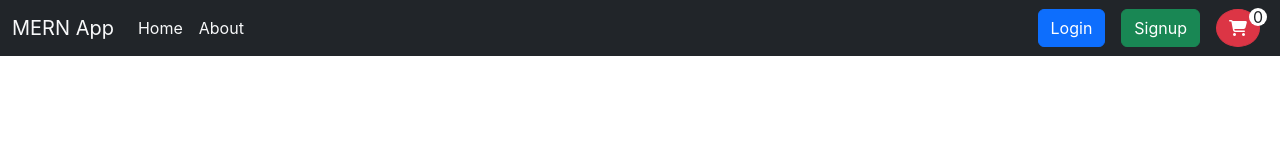
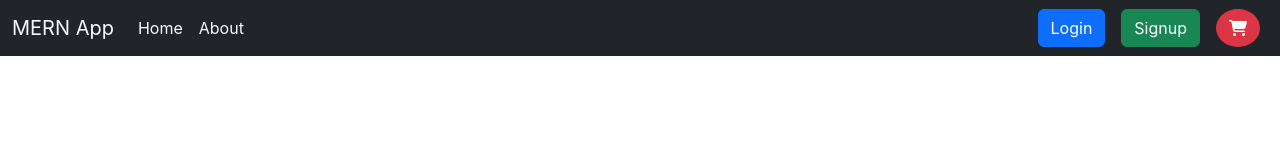
Before and after one commit to 99inder/mern_stack_assignment, a React (Create React App) app: page / in a window 1280 px wide. Shown: the top 141 px of the page. Built offline with nearby package versions, Linux system fonts and the light colour scheme.

Commit message:
Bubble Counter Improvement

```diff
--- a/src/components/Navbar.jsx
+++ b/src/components/Navbar.jsx
@@ -17,12 +17,11 @@ const Navbar = ({ showAlert }) => {
     return (
         <nav className="navbar navbar-expand-lg navbar-dark bg-dark fixed-top">
             <div className="container-fluid">
-
                 <Link to='/' className="navbar-brand text-light">MERN App</Link>
                 <div>
                     <div className="d-lg-none" style={{ display: 'inline' }}>
                         <Link to="/cart" className="btn btn-danger mx-2 rounded-circle" role="button"><i className="fa-solid fa-cart-shopping"></i></Link>
-                        <div style={{ position: "absolute", width: "18px", height: "18px", top: "8px", right: "70px", background: "white", borderRadius: "50%", display: 'flex', alignItems: 'center', justifyContent: 'center' }}>{total_item}</div>
+                        <div style={{ position: "absolute", width: "18px", height: "18px", top: "8px", right: "70px", background: "white", borderRadius: "50%", display: `${total_item ? "flex" : "none"}`, alignItems: 'center', justifyContent: 'center' }}>{total_item}</div>
                     </div>
 
                     <button className="navbar-toggler" type="button" data-bs-toggle="collapse" data-bs-target="#navbarSupportedContent" aria-controls="navbarSupportedContent" aria-expanded="false" aria-label="Toggle navigation">
@@ -51,7 +50,7 @@ const Navbar = ({ showAlert }) => {
                     }
                     <div className="d-none d-lg-block" style={{ position: "realtive" }}>
                         <Link to="/cart" className="btn btn-danger mx-2 rounded-circle" role="button"><i className="fa-solid fa-cart-shopping"></i></Link>
-                        <div style={{ position: "absolute", width: "18px", height: "18px", top: "8px", right: "13px", background: "white", borderRadius: "50%", display: 'flex', alignItems: 'center', justifyContent: 'center' }}>{total_item}</div>
+                        <div style={{ position: "absolute", width: "18px", height: "18px", top: "8px", right: "13px", background: "white", borderRadius: "50%", display: `${total_item ? "flex" : "none"}`, alignItems: 'center', justifyContent: 'center' }}>{total_item}</div>
                     </div>
                 </div>
             </div>
```
